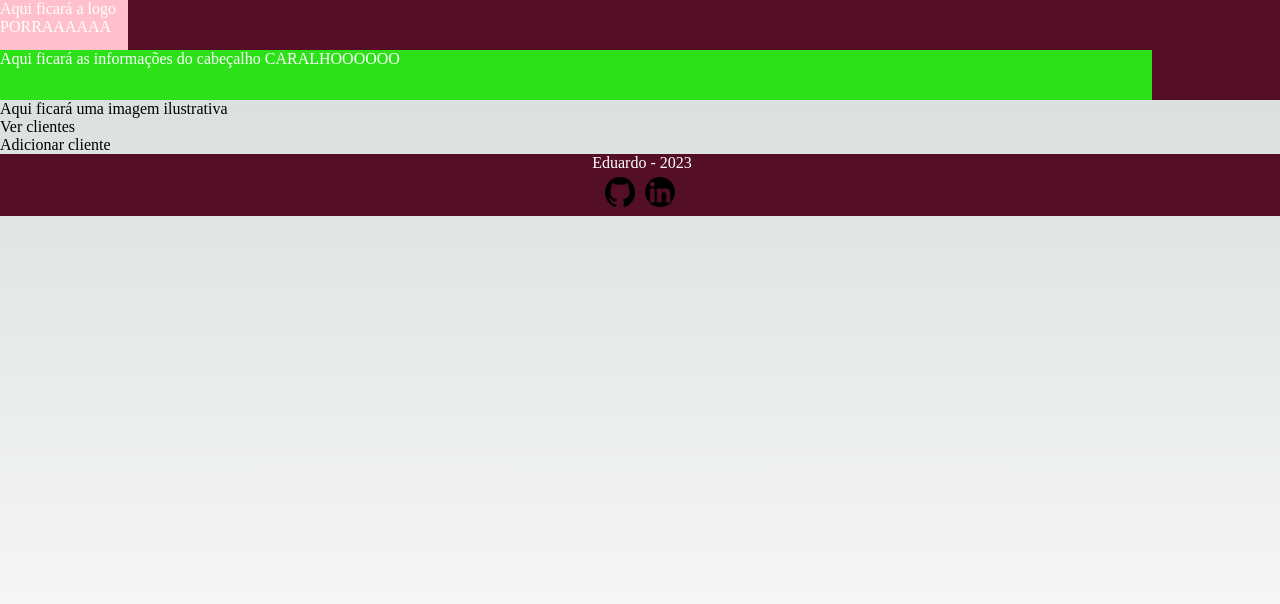
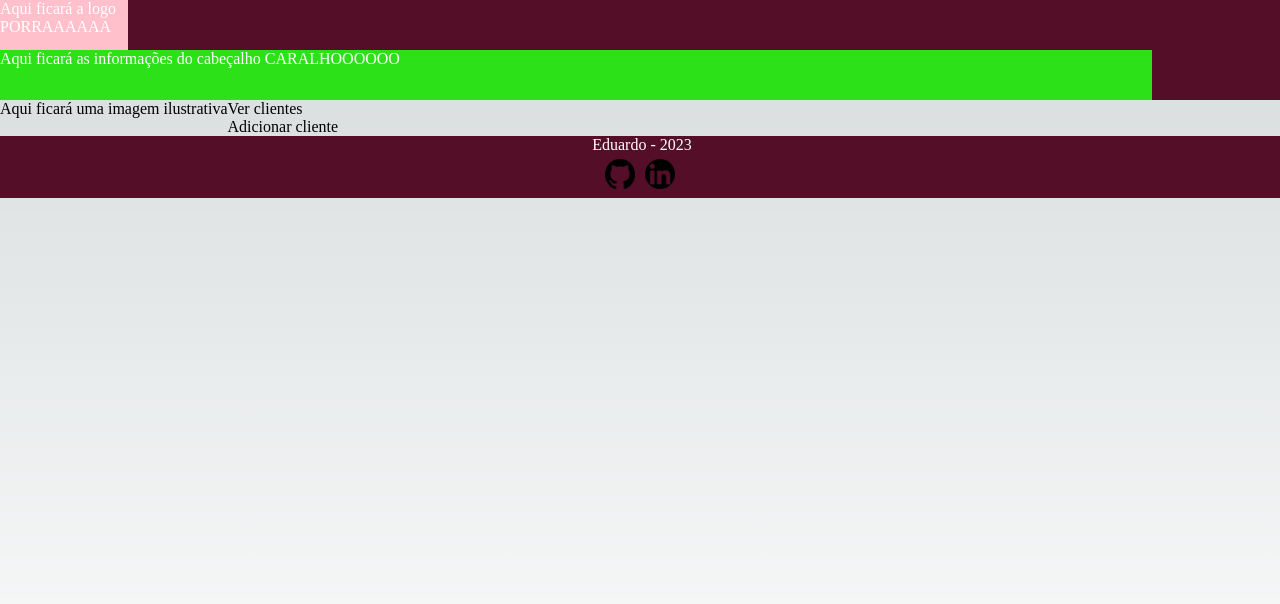
Before and after one commit to EduardoGomesSa/cadastro-cliente-next, a Next.js app: page / in a window 1280 px wide. Shown: the top 604 px of the page. Built offline with nearby package versions, Linux system fonts and the light colour scheme.

Commit message:
alinhamento do content e aside

```diff
--- a/src/pages/index.tsx
+++ b/src/pages/index.tsx
@@ -8,7 +8,7 @@ export default function Home() {
   return (
     <div className={styles.home}>
       <Header />
-      <div>
+      <div className={styles.content}>
         <Aside />
         <Content />
       </div>
--- a/src/styles/Home.module.css
+++ b/src/styles/Home.module.css
@@ -3,3 +3,7 @@
   flex-direction: column;
   height: 100vh;
 }
+
+.content{
+  display: flex;
+}
```
